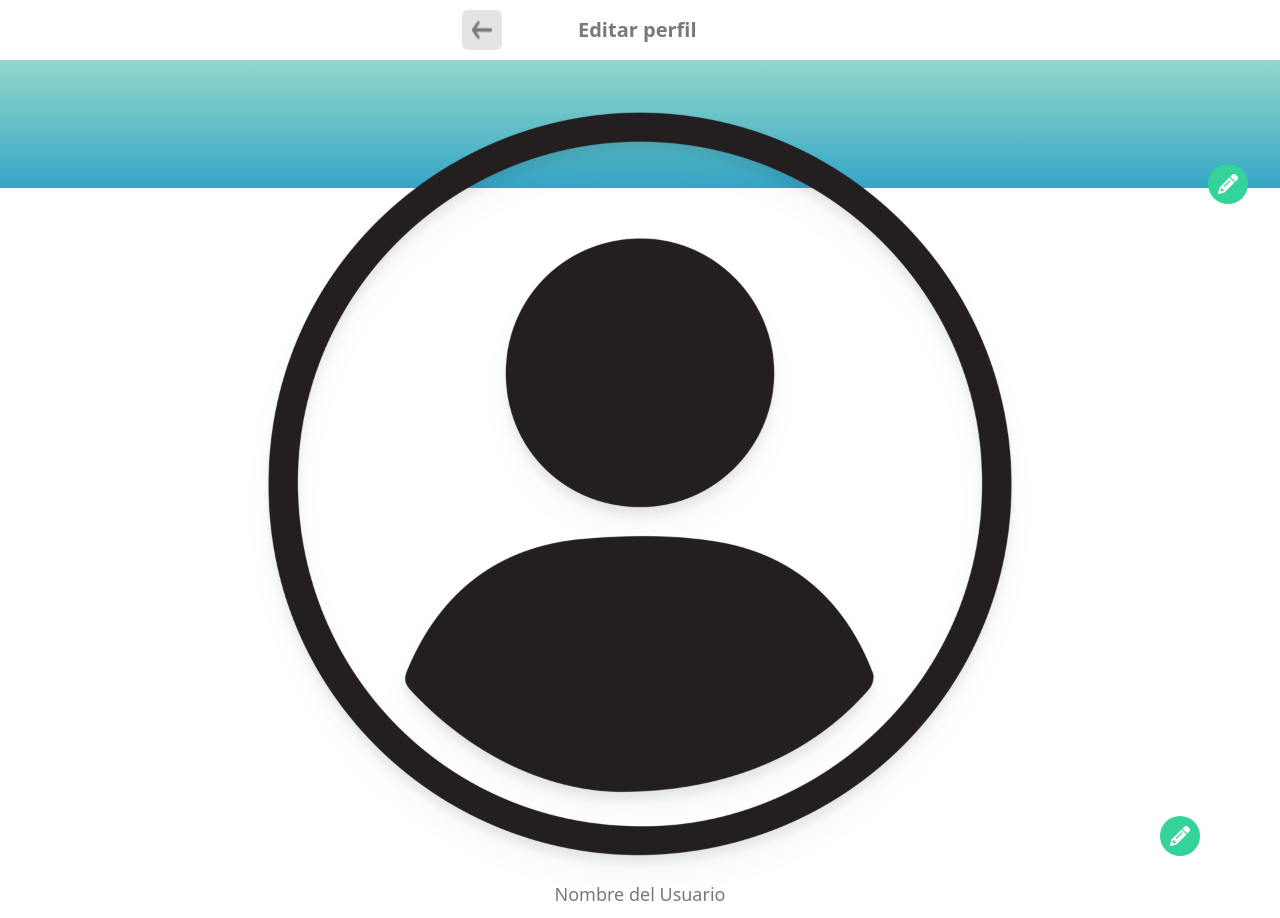
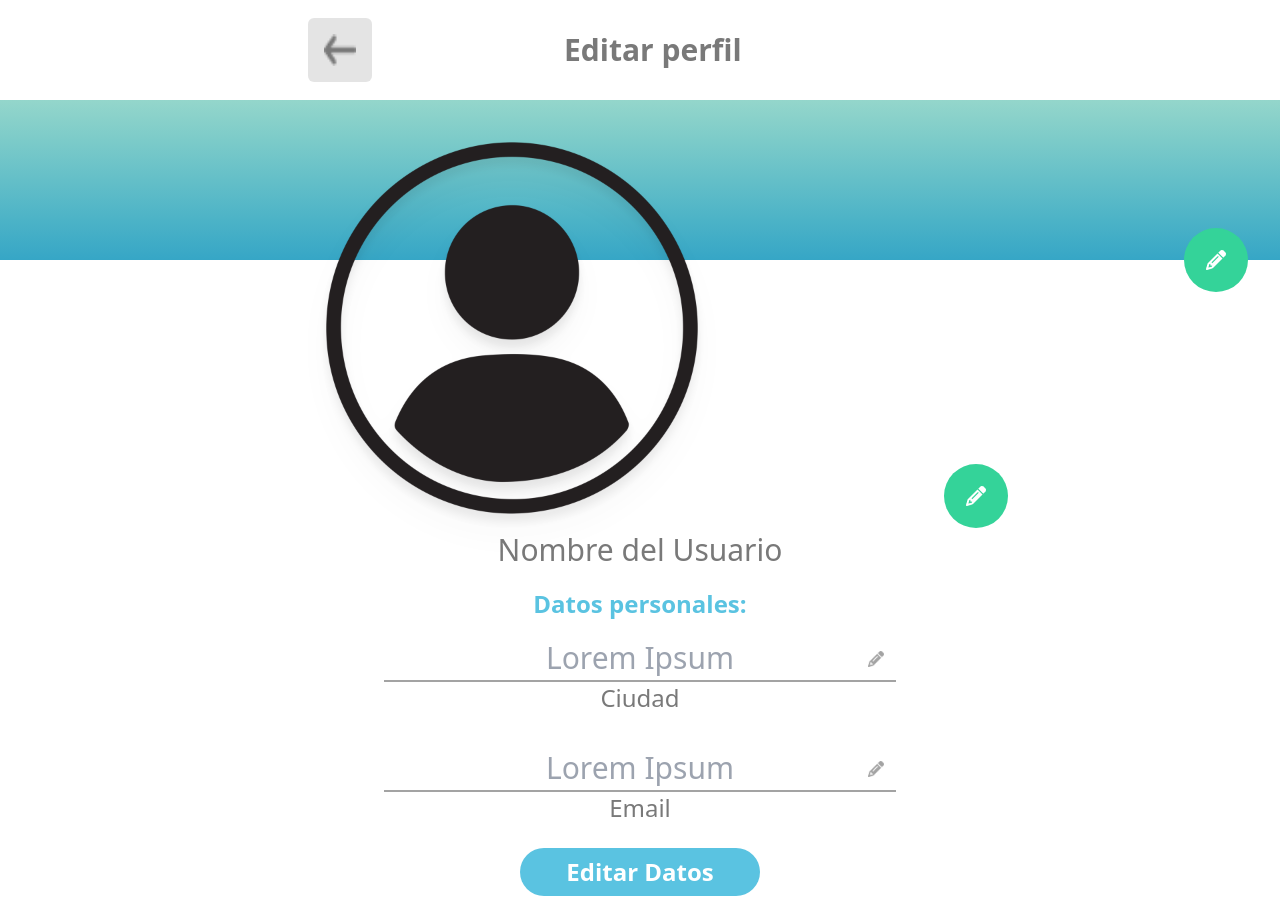
Before and after one commit to AngelAlmanza/client-app-petfinder, a React (Vite) app: page /editporfile in a window 1280 px wide. Shown: the top 918 px of the page. Built offline with nearby package versions, Linux system fonts and the light colour scheme.

Commit message:
Pagina registro y detalles responsivo para tablet

```diff
--- a/src/components/buttons/BackButton.tsx
+++ b/src/components/buttons/BackButton.tsx
@@ -4,8 +4,8 @@ import Back from "../../assets/images/back.png"
 // Creamos el componente de botón
 export const BackButton = () => {
     return (
-        <button className="flex items-center justify-center bg-hover-bg w-10 h-10 rounded-md">
-            <img src={Back} alt="Back" className="w-5 h-5" />
+        <button className="flex items-center justify-center bg-hover-bg w-10 h-10 md:w-16 md:h-16 rounded-md md:ml-10">
+            <img src={Back} alt="Back" className="w-5 h-5 md:w-8 md:h-8" />
         </button>
     );
 };
--- a/src/components/buttons/DeleteaccountButton.tsx
+++ b/src/components/buttons/DeleteaccountButton.tsx
@@ -11,7 +11,7 @@ interface ButtonProps {
 const Button: React.FC<ButtonProps> = ({  text }) => {
     return (
 
-        <button className="w-48 mt-6 px-8 py-2 bg-danger-color rounded-3xl font-semibold text-base text-white text-center ">
+        <button className="w-48 mt-6 px-8 py-2 bg-danger-color rounded-3xl font-semibold text-base text-white text-center md:text-2xl md:w-60 ">
             {text}
         </button>
     );
--- a/src/components/buttons/EditdateButton.tsx
+++ b/src/components/buttons/EditdateButton.tsx
@@ -11,7 +11,7 @@ interface ButtonProps {
 const Button: React.FC<ButtonProps> = ({  text }) => {
     return (
         //mx-20 mt-2 px-12 py-2 bg-primary-color rounded-3xl font-semibold text-base text-white text-center special-button
-        <button className="w-48 mt-6 px-8 py-2 bg-primary-color rounded-3xl font-semibold text-base text-white text-center ">
+        <button className="w-48 md:w-60 mt-6 px-8 py-2 bg-primary-color rounded-3xl font-semibold text-base md:text-2xl text-white text-center ">
             {text}
         </button>
     );
--- a/src/components/buttons/EditpincelButton.tsx
+++ b/src/components/buttons/EditpincelButton.tsx
@@ -5,8 +5,8 @@ import Pencil from "../../assets/images/pencil-edit.png"
 // Creamos el componente de botón
 export const PencilEditButton = () => {
     return (
-        <button className="bg-ligth-green w-10 h-10 rounded-full flex items-center justify-center">
-            <img src={Pencil} alt="w-4 h-4 mr-2" />
+        <button className="bg-ligth-green w-10 h-10 md:w-16 md:h-16 rounded-full flex items-center justify-center">
+            <img src={Pencil} alt="w-4 h-4 mr-2 md:w-10 md:h-10" />
         </button>
     );
 };
--- a/src/components/buttons/SignoffButton.tsx
+++ b/src/components/buttons/SignoffButton.tsx
@@ -11,7 +11,7 @@ interface ButtonProps {
 const Button: React.FC<ButtonProps> = ({  text }) => {
     return (
 
-        <button className="mt-5 text-danger-color underline  ">
+        <button className="mt-5 text-danger-color underline md:text-2xl md:mt-8 ">
             {text}
         </button>
     );
--- a/src/components/inputs/TextInputCity.tsx
+++ b/src/components/inputs/TextInputCity.tsx
@@ -5,7 +5,7 @@ export const TextInputCity = () => {
             <div className="w-full relative">
                 <div className="relative">
                     <input
-                        className="appearance-none bg-transparent border-b-2 border-b-icon-color w-full text-text-primary-color text-center text-base py-1 px-10 leading-tight focus:outline-none"
+                        className="appearance-none bg-transparent border-b-2 border-b-icon-color w-full text-text-primary-color text-center text-base md:text-3xl py-1 px-10 leading-tight focus:outline-none"
                         placeholder="Lorem Ipsum"
                     />
                     <img
@@ -16,7 +16,7 @@ export const TextInputCity = () => {
                 </div>
             </div>
             <div>
-                <p className="text-sm font-medium text-text-primary-color">Ciudad</p>
+                <p className="text-sm md:text-2xl font-medium text-text-primary-color">Ciudad</p>
             </div>
         </div>
     )
--- a/src/components/inputs/TextInputEmail.tsx
+++ b/src/components/inputs/TextInputEmail.tsx
@@ -6,7 +6,7 @@ export const TextInputEmail = () => {
             <div className="w-full relative">
                 <div className="relative">
                     <input
-                        className="appearance-none bg-transparent border-b-2 border-b-icon-color w-full text-text-primary-color text-center text-base py-1 px-10 leading-tight focus:outline-none"
+                        className="appearance-none bg-transparent border-b-2 border-b-icon-color w-full text-text-primary-color text-center text-base md:text-3xl py-1 px-10 leading-tight focus:outline-none"
                         placeholder="Lorem Ipsum"
                     />
                     <img
@@ -17,7 +17,7 @@ export const TextInputEmail = () => {
                 </div>
             </div>
             <div>
-                <p className="text-sm font-medium text-text-primary-color">Email</p>
+                <p className="text-sm md:text-2xl font-medium text-text-primary-color">Email</p>
             </div>
         </div>
     );
--- a/src/pages/editporfilePage.tsx
+++ b/src/pages/editporfilePage.tsx
@@ -11,38 +11,38 @@ export const EditporfilePage = () => {
 
     return (
         <div className="flex flex-col items-center relative">
-            <div className="flex justify-between items-center mr-4">
-                <div className="mr-28 w-1"> {/* Agregamos margen a la derecha para separar el botón del título */}
+            <div className="flex justify-between items-center mr-4 md:mr-80">
+                <div className="mr-28 md:mr-72 w-2">
                     <BackButton />
                 </div>
-                <div className=" text-xl">
+                <div className=" text-xl md:text-3xl">
                     <div className="flex justify-center">
-                        <p className="py-4 mr-16 w-40 bg-white font-bold text-text-primary-color">Editar perfil</p>
+                        <p className="py-4 mr-16 md:-mr-16 w-40 md:w-48 md:py-8 bg-white font-bold text-text-primary-color">Editar perfil</p>
                     </div>
                 </div>
             </div>
             <div className="relative w-screen">
-                <div className="absolute gradient-background overflow-hidden top-0 right-0 h-32 w-screen">
+                <div className="absolute gradient-background overflow-hidden top-0 right-0 h-32 md:h-40 w-screen">
 
                 </div>
-                <div className="absolute bottom-0 right-8 -mb-36 mr-0">
+                <div className="absolute bottom-0 right-8 -mb-36 md:-mb-48 mr-0">
                     <PencilEditButton />
                 </div>
             </div>
             <div className="relative">
                 <div className="">
-                    <img src={Usericon} alt="PetFinder Logo" className="mt-8 drop-shadow-xl" />
+                    <img src={Usericon} alt="PetFinder Logo" className="mt-8 drop-shadow-xl md:w-2/4 md:h-2/4 md:ml-48" />
                 </div>
-                <div className="absolute bottom-0 right-20 mb-3 mr-0">
+                <div className="absolute bottom-0 right-20 mb-3 md:-mb-2  mr-0 md:mr-48">
                     <PencilEditButton />
                 </div>
             </div>
 
             <div>
-                <p className="text-center text-text-primary-color font-medium text-lg mt-3 mb-5">Nombre del Usuario</p>
+                <p className="text-center text-text-primary-color font-medium text-lg md:text-3xl mt-3 mb-5">Nombre del Usuario</p>
             </div>
             <div>
-                <p className="text-left text-primary-color font-bold text-xl ">Datos personales:</p>
+                <p className="text-left text-primary-color font-bold text-xl md:text-2xl ">Datos personales:</p>
             </div>
             <div className="mb-8 mt-4">
                 <TextInputCity />
```
